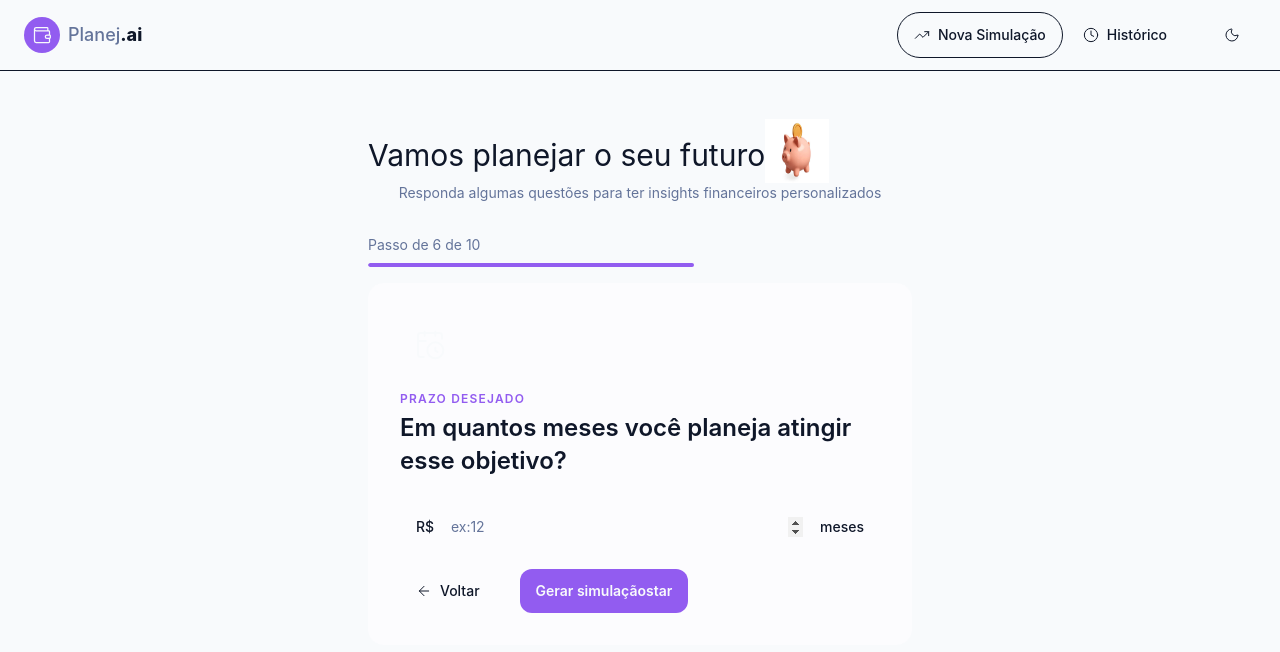
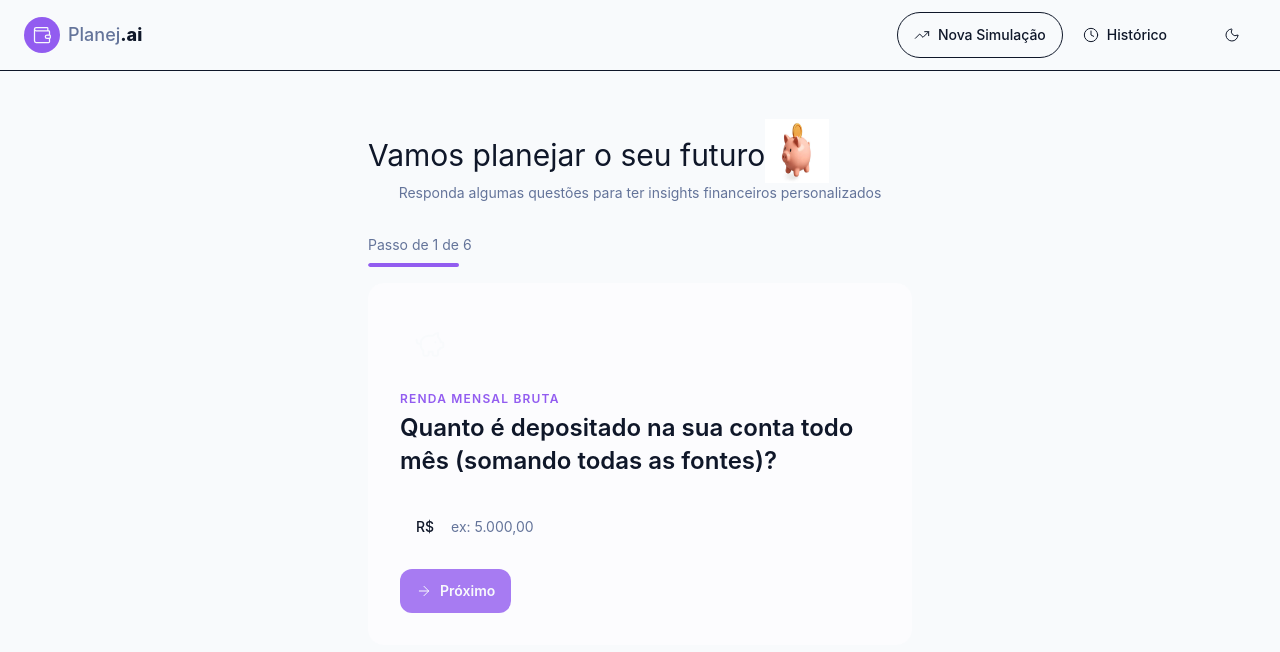
Before and after one commit to cdaguiar23/dio-planejai, a React (Vite) app: page / in a window 1280 px wide. Shown: the top 652 px of the page. Built offline with nearby package versions, Linux system fonts and the light colour scheme.

Commit message:
feat: Implementando a navegação entre as etapas do formulário

```diff
--- a/src/components/features/Simulation/Form.tsx
+++ b/src/components/features/Simulation/Form.tsx
@@ -1,15 +1,34 @@
 import { FormSteps } from "./FormStep"
 import { StepProgress } from "./Progress"
 import { simulationFormSteps } from "../../data/simulation"
+import { useState } from "react"
 
 export const SimulationForm = () => {
 
-    const currentStep = simulationFormSteps[5]
+    const [currentStepIndex, setCurrentStepIndex] = useState(0)
+    const totalSteps = simulationFormSteps.length
+    const currentStep = simulationFormSteps[currentStepIndex]
+
+    const handleNextStep = () => {
+        if (currentStepIndex + 1  > totalSteps - 1) {
+            return
+        }
+
+        setCurrentStepIndex((prev) => prev + 1)
+    }
+
+    const handlePreviousStep = () => {
+        if (currentStepIndex === 0) {
+            return
+        }
+
+        setCurrentStepIndex((prev) => prev - 1)
+    }
 
     return (
         <>
-            <StepProgress currentStep={6} totalSteps={10} />
-            <FormSteps key={currentStep.id} {...currentStep} />
+            <StepProgress currentStep={currentStepIndex + 1} totalSteps={totalSteps} />
+            <FormSteps key={currentStep.id} {...currentStep} onBack={handlePreviousStep} onNext={handleNextStep} hideBackButton={currentStepIndex === 0} />
         </>
     )
 }
--- a/src/components/features/Simulation/FormStep.tsx
+++ b/src/components/features/Simulation/FormStep.tsx
@@ -1,6 +1,7 @@
 import { ArrowLeft, ArrowRight, type LucideIcon } from "lucide-react";
 import { Input, type InputProps } from "../../shared/Input";
 import { Button } from "../../shared/Button";
+import { useState, type SyntheticEvent } from "react";
 
 export interface FormeStepProps {
     id: string
@@ -14,7 +15,26 @@ export interface FormeStepProps {
     }
 }
 
-export function FormSteps({icon: Icon, title, question, inputProps, submitButtonProps}: FormeStepProps) {
+interface ActioButtonsProps {
+    onBack: () => void
+    onNext: () => void
+    hideBackButton?: boolean
+}
+
+export function FormSteps({icon: Icon, title, question, inputProps, submitButtonProps, hideBackButton, onBack, onNext}: FormeStepProps & ActioButtonsProps) {
+
+    const [inputValue, setInputValue] = useState('')
+
+    const handleSubmit = (e: SyntheticEvent<HTMLFormElement>) => {
+        e.preventDefault()
+
+        if (!inputValue) {
+            return
+        }
+
+        onNext()
+    }
+
     return (
         <div className="bg-card rounded-2xl p-6 shadow-[4px_4px_18px_0px_rgba(0, 0, 0, 0,2)] sm:p-8">
             <div className="bp-primary mb-4 flex h-15 w-15 items-center justify-center rounded-xl">
@@ -26,13 +46,15 @@ export function FormSteps({icon: Icon, title, question, inputProps, submitButton
             <h3 className="text-foreground mb-6 text-xl leading-snug font-semibold sm:text-2xl">
                 {question}
             </h3>
-            <form className="flex flex-col gap-4">
-                <Input {...inputProps} />
+            <form onSubmit={handleSubmit} className="flex flex-col gap-4">
+                <Input {...inputProps} value={inputValue} onChange={(e) => setInputValue(e.target.value)} />
                 <div className="flex flex-col gap-3 sm:flex-row sm:gap-6">
-                    <Button type="button" /*onClick={onBack}*/ variant="ghost" icon={ArrowLeft} className="order-2 flex-l justify-center rounded-xl py-3 sm:order-l">
-                        Voltar
-                    </Button>
-                    <Button type="submit" variant="primary" icon={!submitButtonProps ? ArrowRight : undefined} className="order-1 flex-1 sm:order-2">
+                    {!hideBackButton && (
+                        <Button type="button" onClick={onBack} variant="ghost" icon={ArrowLeft} className="order-2 flex-l justify-center rounded-xl py-3 sm:order-l">
+                            Voltar
+                        </Button>
+                    )}
+                    <Button type="submit" variant="primary" icon={!submitButtonProps ? ArrowRight : undefined} disabled={!inputValue} className="order-1 flex-1 sm:order-2">
                         {submitButtonProps?.label ?? 'Próximo'}
                         {submitButtonProps?.emojiIcon}
                     </Button>
```
